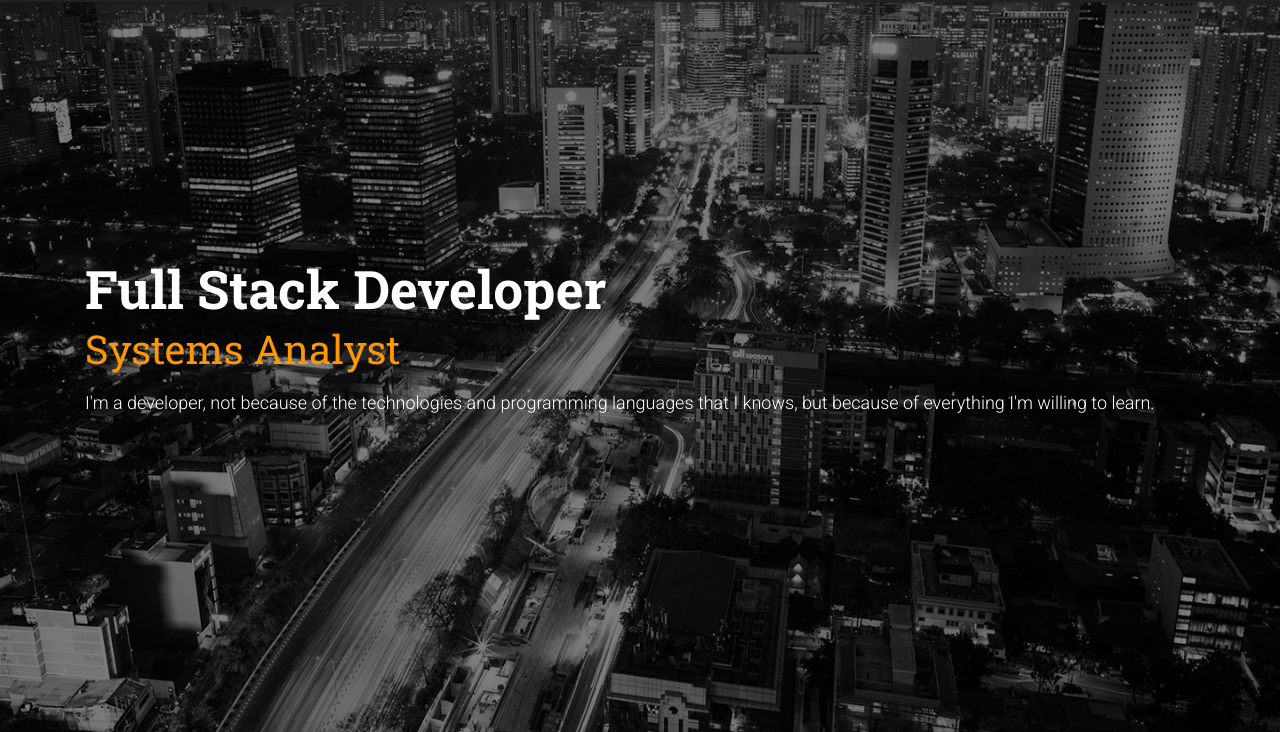
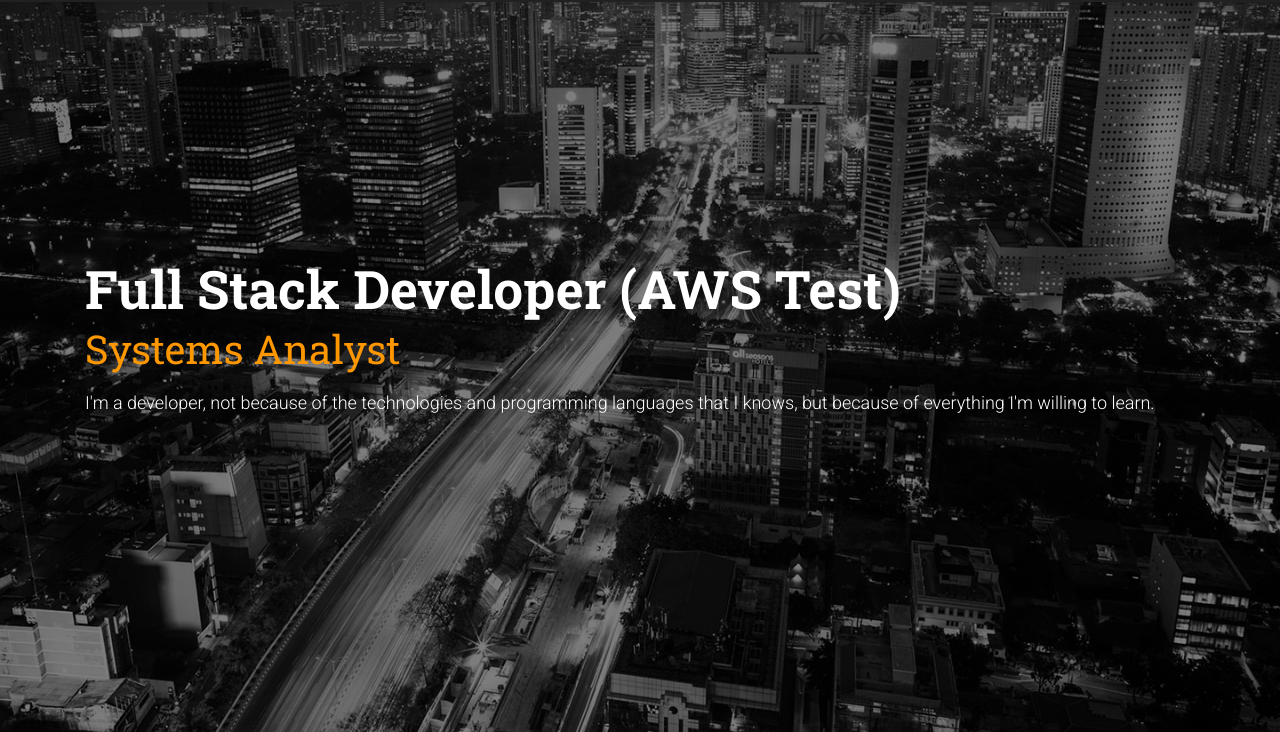
Before and after one commit to fabianocouto/fabianocouto.github.io, a plain HTML site: page index.html in a window 1280 px wide. Shown: the part 68-800 px from the top of the page. Drawn offline with nearby package versions, Linux system fonts and the light colour scheme.

Commit message:
aws test

```diff
--- a/index.html
+++ b/index.html
@@ -64,7 +64,7 @@
         <div class="row">
             <div class="col-md-12">
                 <h1 class="title">
-                	Full Stack Developer
+                	Full Stack Developer (AWS Test)
                 	<small class="d-block text-warning">
                 		Systems Analyst
                 	</small>
```
